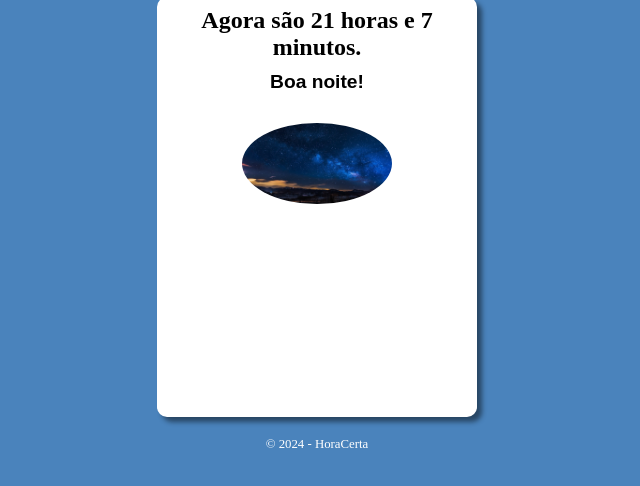
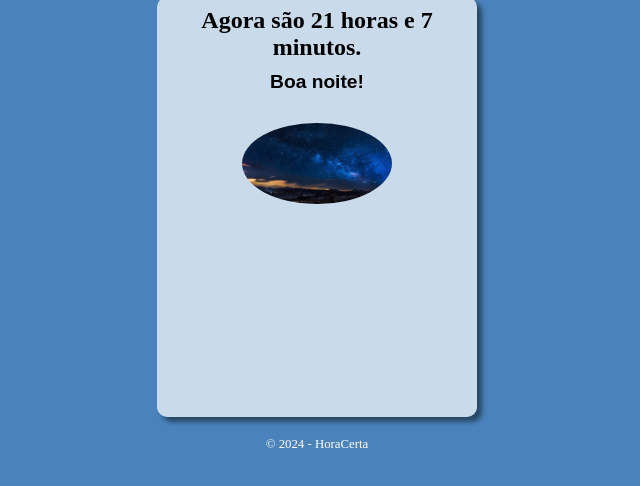
Before and after one commit to Fatima-Hammoud/hora-certa, a plain HTML site: page index.html in a window 1280 px wide. Shown: the part 100-586 px from the top of the page, without its empty margins (323-963 px from the left). Drawn offline with Linux system fonts and the light colour scheme.

Commit message:
css atualizado section

```diff
--- a/estilo/style.css
+++ b/estilo/style.css
@@ -26,7 +26,7 @@ section {
     width: 300px;
     height: 50vh;
     padding: 10px;
-    background-color: white;
+    background-color: rgba(255, 255, 255, 0.701);
     border-radius: 10px;
     box-shadow: 5px 5px 5px rgba(0, 0, 0, 0.466);
 }
```
